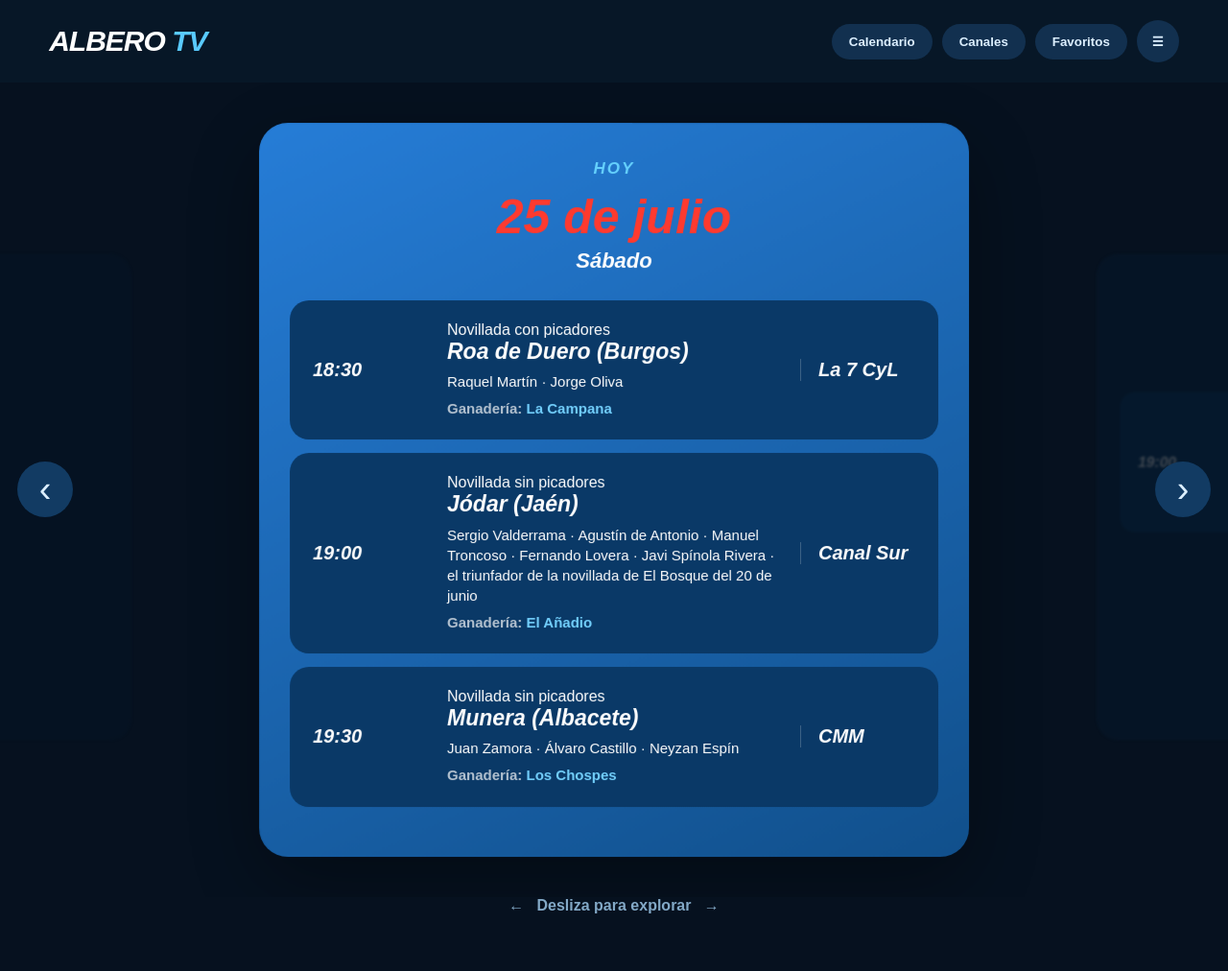
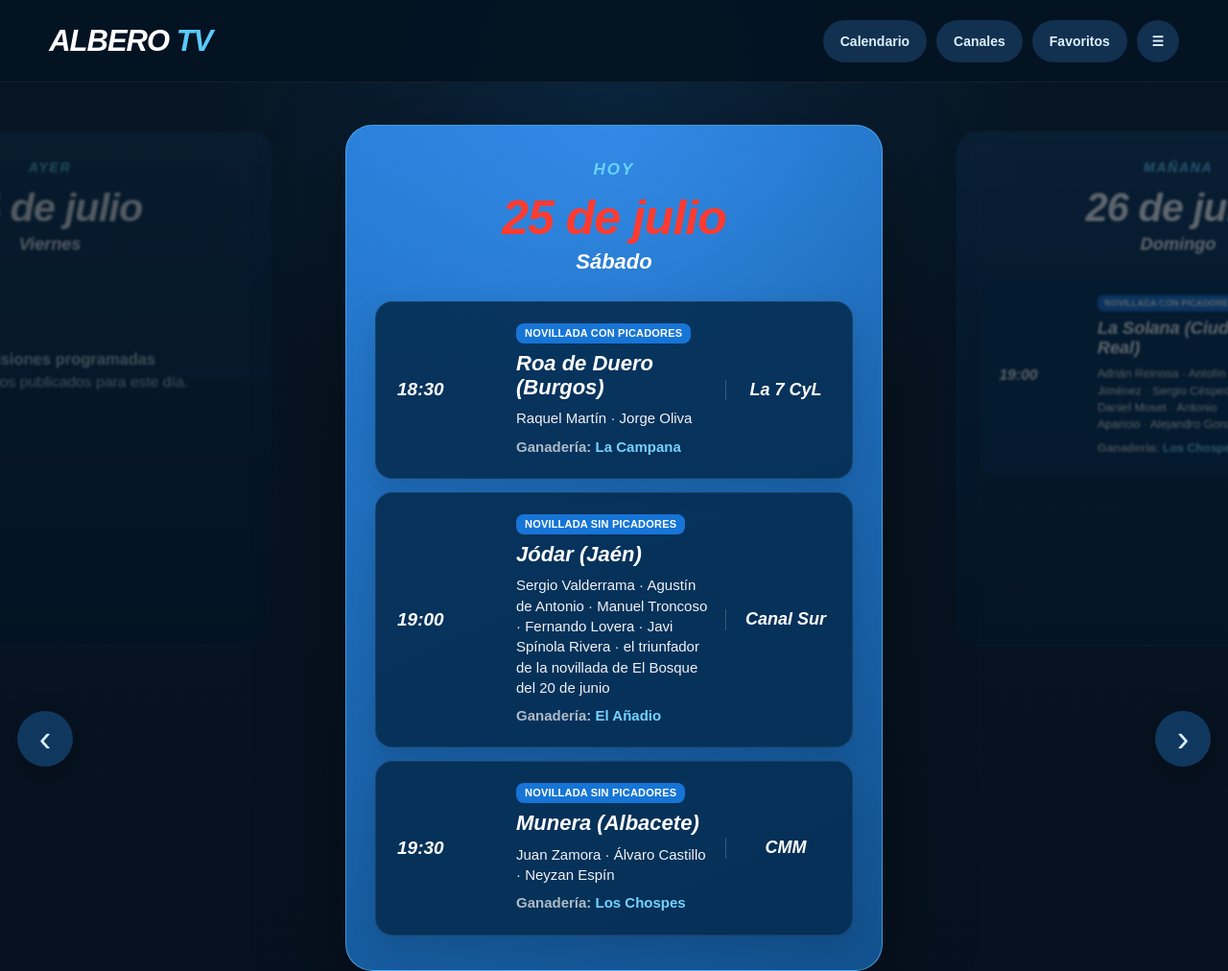
Before and after one commit to MarinusFenby/alberotv, a website: page index.html in a window 1280 px wide. Shown: the top 1012 px of the page at 96% size. Before the commit the page ends 975 px from the top, so only its background shows below. Drawn offline with Linux system fonts and the light colour scheme.

Commit message:
Update styles.css

```diff
--- a/styles.css
+++ b/styles.css
@@ -1,75 +1,155 @@
-/* ================================
+/* ==================================================
    ALBERO TV
-   ================================ */
+   ================================================== */
 
 * {
   box-sizing: border-box;
 }
 
-html,
-body {
-  margin: 0;
-  padding: 0;
+
+html {
   width: 100%;
+
   min-height: 100%;
-}
 
-body {
-  background: #06111f;
-  color: #ffffff;
-  font-family: Arial, Helvetica, sans-serif;
-  overflow-x: hidden;
+  scroll-behavior: smooth;
 }
 
 
-/* ================================
+body {
+  margin: 0;
+
+  width: 100%;
+
+  min-height: 100%;
+
+  background:
+    radial-gradient(
+      circle at 50% 8%,
+      rgba(26, 103, 175, 0.20),
+      transparent 36%
+    ),
+    linear-gradient(
+      180deg,
+      #071522 0%,
+      #06111f 100%
+    );
+
+  color: #ffffff;
+
+  font-family:
+    Arial,
+    Helvetica,
+    sans-serif;
+
+  /*
+    La página puede desplazarse
+    verticalmente con normalidad.
+  */
+
+  overflow-x: hidden;
+  overflow-y: auto;
+}
+
+
+/* ==================================================
    CABECERA
-   ================================ */
+   ================================================== */
 
 .topbar {
-  height: 86px;
-  padding: 0 4vw;
+  position: relative;
+
+  z-index: 30;
+
+  min-height: 86px;
+
+  padding:
+    18px
+    4vw;
 
   display: flex;
+
   align-items: center;
+
   justify-content: space-between;
 
-  background: #071727;
+  gap: 24px;
 
-  position: relative;
-  z-index: 20;
+  background:
+    rgba(
+      5,
+      20,
+      35,
+      0.94
+    );
+
+  border-bottom:
+    1px solid
+    rgba(
+      255,
+      255,
+      255,
+      0.06
+    );
+
+  backdrop-filter:
+    blur(18px);
 }
 
+
 .brand {
-  font-size: 30px;
+  flex-shrink: 0;
+
+  font-size: 31px;
+
+  line-height: 1;
+
   font-weight: 900;
+
   font-style: italic;
+
   letter-spacing: -1px;
 }
+
 
 .brand span {
   color: #59caff;
 }
 
+
 .nav {
   display: flex;
+
   align-items: center;
+
   gap: 10px;
 }
 
+
 button {
   border: 0;
+
+  font: inherit;
+
   cursor: pointer;
-  font-family: inherit;
 }
+
 
 .nav-link,
 .menu-button {
+  min-height: 44px;
+
   border-radius: 999px;
-  padding: 11px 18px;
+
+  padding:
+    11px
+    18px;
 
   background: #12304f;
+
   color: #dcefff;
+
+  font-size: 14px;
 
   font-weight: 700;
 
@@ -78,143 +158,248 @@ button {
     transform 180ms ease;
 }
 
+
 .nav-link:hover,
 .menu-button:hover {
   background: #19436d;
-  transform: translateY(-1px);
+
+  transform:
+    translateY(-1px);
 }
+
 
 .menu-button {
   width: 44px;
-  height: 44px;
+
   padding: 0;
+
+  display: flex;
+
+  align-items: center;
+
+  justify-content: center;
 }
 
 
-/* ================================
-   CONTENEDOR PRINCIPAL
-   ================================ */
+/* ==================================================
+   CONTENIDO PRINCIPAL
+   ================================================== */
 
 main {
   width: 100%;
+
+  min-height:
+    calc(
+      100vh - 86px
+    );
 }
+
 
 .timeline-shell {
   position: relative;
 
   width: 100%;
-  min-height: calc(100vh - 145px);
+
+  /*
+    La altura depende del contenido
+    del día con más eventos.
+  */
+
+  min-height:
+    calc(
+      100vh - 145px
+    );
 
   display: flex;
-  align-items: center;
+
+  align-items: flex-start;
 }
 
 
-/* ================================
-   TIMELINE
-   ================================ */
+/* ==================================================
+   CINTA HORIZONTAL CONTINUA
+   ================================================== */
 
 .timeline {
   width: 100%;
 
   display: flex;
-  align-items: center;
 
-  gap: 4vw;
+  align-items: flex-start;
+
+  gap: 28px;
+
+  /*
+    Solo controlamos horizontalmente
+    el contenido de la cinta.
+
+    La página completa conserva
+    su desplazamiento vertical.
+  */
 
   overflow-x: auto;
   overflow-y: hidden;
 
   padding:
-    42px
-    calc(50vw - 370px);
+    44px
+    calc(
+      50vw - 280px
+    )
+    58px;
 
   scrollbar-width: none;
 
-  /*
-    IMPORTANTE:
-    No usamos scroll-snap.
-    El movimiento queda completamente libre.
-  */
+  scroll-snap-type: none;
 
-  scroll-snap-type: none;
+  scroll-behavior: auto;
 
   overscroll-behavior-x: contain;
 
   -webkit-overflow-scrolling: touch;
+
+  cursor: grab;
+
+  touch-action:
+    pan-x
+    pan-y;
 }
+
+
+.timeline.is-dragging {
+  cursor: grabbing;
+
+  user-select: none;
+}
+
 
 .timeline::-webkit-scrollbar {
   display: none;
 }
 
 
-/* ================================
+/* ==================================================
    TARJETAS DE LOS DÍAS
-   ================================ */
+   ================================================== */
 
 .day {
+  position: relative;
+
   flex:
     0
     0
-    740px;
+    560px;
+
+  /*
+    No usamos una altura fija.
+    La tarjeta crece si contiene
+    varios eventos.
+  */
 
   min-height: 650px;
 
+  height: fit-content;
+
   padding:
-    38px
-    32px;
+    36px
+    30px;
 
-  border-radius: 30px;
+  border:
+    1px solid
+    rgba(
+      88,
+      178,
+      255,
+      0.14
+    );
 
-  background: #0a2949;
+  border-radius: 28px;
 
-  opacity: 0.24;
+  background:
+    linear-gradient(
+      180deg,
+      rgba(
+        17,
+        58,
+        99,
+        0.90
+      ),
+      rgba(
+        6,
+        33,
+        61,
+        0.94
+      )
+    );
 
-  filter: blur(1.5px);
+  transform-origin:
+    top center;
 
-  /*
-    La escala se controla desde JavaScript
-    para que cambie progresivamente según
-    la posición de la tarjeta.
-  */
+  opacity: 0.34;
 
-  transform: scale(0.82);
-
-  transform-origin: center center;
-
-  transition:
-    background 220ms ease,
-    box-shadow 220ms ease;
+  filter:
+    blur(1.3px)
+    brightness(0.70);
 
   will-change:
     transform,
     opacity,
     filter;
+
+  transition:
+    background 220ms ease,
+    border-color 220ms ease,
+    box-shadow 220ms ease;
 }
 
 
-/* ================================
+/* ==================================================
    TARJETA CENTRAL
-   ================================ */
+   ================================================== */
 
 .day.active {
+  z-index: 5;
+
   background:
+    radial-gradient(
+      circle at 50% 0%,
+      rgba(
+        65,
+        156,
+        255,
+        0.48
+      ),
+      transparent 40%
+    ),
     linear-gradient(
       155deg,
       #277ed8,
       #12518d
     );
 
+  border-color:
+    rgba(
+      91,
+      194,
+      255,
+      0.62
+    );
+
   box-shadow:
-    0 25px 80px
-    rgba(0, 0, 0, 0.35);
+    0
+    28px
+    90px
+    rgba(
+      0,
+      0,
+      0,
+      0.36
+    );
 }
 
 
-/* ================================
-   CABECERA DE CADA DÍA
-   ================================ */
+/* ==================================================
+   CABECERA DEL DÍA
+   ================================================== */
 
 .label {
   min-height: 24px;
@@ -224,31 +409,38 @@ main {
   color: #67d3ff;
 
   font-size: 17px;
+
+  line-height: 1.2;
+
   font-weight: 900;
+
   font-style: italic;
 
   letter-spacing: 2px;
 }
 
+
 .date {
-  margin: 10px 0 6px;
+  margin:
+    10px
+    0
+    6px;
 
   text-align: center;
 
+  color: #ffffff;
+
   font-size: 50px;
+
   line-height: 1.05;
 
   font-weight: 900;
+
   font-style: italic;
 
-  transition:
-    color 200ms ease;
+  letter-spacing: -1px;
 }
 
-
-/*
-  FECHA DEL DÍA ACTUAL
-*/
 
 .date.today-date {
   color: #ff3b30;
@@ -261,101 +453,269 @@ main {
   text-align: center;
 
   font-size: 22px;
+
+  line-height: 1.2;
+
   font-weight: 800;
+
   font-style: italic;
 }
 
 
-/* ================================
-   EVENTOS
-   ================================ */
+/* ==================================================
+   LISTA DE EVENTOS
+   ================================================== */
+
+.events {
+  display: flex;
+
+  flex-direction: column;
+
+  gap: 14px;
+}
+
+
+/* ==================================================
+   EVENTO
+   ================================================== */
 
 .event {
   display: grid;
 
   grid-template-columns:
-    120px
+    106px
     minmax(0, 1fr)
-    120px;
+    110px;
 
-  gap: 20px;
+  gap: 18px;
 
   align-items: center;
 
-  margin: 14px 0;
+  padding:
+    22px
+    22px;
 
-  padding: 22px 24px;
+  background:
+    rgba(
+      5,
+      45,
+      82,
+      0.90
+    );
 
-  background: #0b3a68;
+  border:
+    1px solid
+    rgba(
+      255,
+      255,
+      255,
+      0.07
+    );
 
-  border-radius: 20px;
+  border-radius: 18px;
+
+  box-shadow:
+    0
+    10px
+    28px
+    rgba(
+      0,
+      0,
+      0,
+      0.12
+    );
 }
 
-.event h2 {
+
+.event-content {
+  min-width: 0;
+}
+
+
+.event-type {
+  display: inline-flex;
+
+  margin-bottom: 8px;
+
+  padding:
+    5px
+    9px;
+
+  border-radius: 8px;
+
+  background:
+    rgba(
+      24,
+      123,
+      225,
+      0.92
+    );
+
+  color: #ffffff;
+
+  font-size: 11px;
+
+  line-height: 1;
+
+  font-weight: 900;
+
+  text-transform: uppercase;
+
+  letter-spacing: 0.2px;
+}
+
+
+.event-title {
   margin: 0;
 
-  font-size: 23px;
+  color: #ffffff;
+
+  font-size: 22px;
+
   line-height: 1.15;
 
   font-weight: 900;
+
+  font-style: italic;
+
+  overflow-wrap: anywhere;
+}
+
+
+.time {
+  color: #ffffff;
+
+  font-size: 19px;
+
+  line-height: 1.2;
+
+  font-weight: 900;
+
   font-style: italic;
 }
 
-.time {
-  font-size: 20px;
-  line-height: 1.15;
+
+.channel {
+  min-width: 0;
+
+  padding-left: 15px;
+
+  border-left:
+    1px solid
+    rgba(
+      255,
+      255,
+      255,
+      0.20
+    );
+
+  color: #ffffff;
+
+  font-size: 18px;
+
+  line-height: 1.2;
+
+  text-align: center;
 
   font-weight: 900;
+
+  font-style: italic;
+
+  overflow-wrap: anywhere;
+}
+
+
+.people {
+  margin-top: 9px;
+
+  color:
+    rgba(
+      255,
+      255,
+      255,
+      0.94
+    );
+
+  font-size: 15px;
+
+  line-height: 1.42;
+}
+
+
+.people.pending {
+  color:
+    rgba(
+      255,
+      255,
+      255,
+      0.62
+    );
+
   font-style: italic;
 }
 
-.channel {
-  padding-left: 18px;
 
-  border-left:
-    1px solid
-    rgba(255, 255, 255, 0.22);
-
-  font-size: 20px;
-  font-weight: 900;
-  font-style: italic;
-}
-
-.people {
-  margin-top: 8px;
-
-  color: #ffffff;
-
-  font-size: 15px;
-  line-height: 1.4;
-}
-
-
-/* ================================
+/* ==================================================
    GANADERÍA
-   ================================ */
+   ================================================== */
 
 .breeding {
-  margin-top: 8px;
+  margin-top: 9px;
 
   color: #75d2ff;
 
   font-size: 15px;
+
   line-height: 1.35;
 
   font-weight: 800;
 }
 
+
 .breeding::before {
   content: "Ganadería: ";
-  color: rgba(255, 255, 255, 0.7);
+
+  color:
+    rgba(
+      255,
+      255,
+      255,
+      0.67
+    );
+
   font-weight: 600;
 }
 
 
-/* ================================
-   DÍA SIN PROGRAMACIÓN
-   ================================ */
+/* ==================================================
+   ENLACE DEL EVENTO
+   ================================================== */
+
+.event-link {
+  display: inline-block;
+
+  margin-top: 11px;
+
+  color: #78d3ff;
+
+  font-size: 13px;
+
+  line-height: 1.2;
+
+  font-weight: 800;
+
+  text-decoration: none;
+}
+
+
+.event-link:hover {
+  text-decoration: underline;
+}
+
+
+/* ==================================================
+   SIN PROGRAMACIÓN
+   ================================================== */
 
 .empty {
   padding:
@@ -367,106 +727,177 @@ main {
   color: #c8deef;
 
   font-size: 19px;
+
   line-height: 1.45;
 }
+
 
 .empty b {
   font-size: 20px;
 }
 
 
-/* ================================
-   FLECHAS LATERALES
-   ================================ */
+/* ==================================================
+   FLECHAS
+   ================================================== */
 
 .edge-arrow {
-  position: absolute;
+  position: sticky;
 
-  top: 50%;
+  top:
+    calc(
+      50vh - 29px
+    );
 
-  transform:
-    translateY(-50%);
+  z-index: 20;
 
-  z-index: 10;
+  flex:
+    0
+    0
+    58px;
 
   width: 58px;
+
   height: 58px;
+
+  margin-top:
+    calc(
+      50vh - 116px
+    );
 
   padding: 0;
 
   border-radius: 50%;
 
-  background: #123b63;
+  background:
+    rgba(
+      18,
+      59,
+      99,
+      0.94
+    );
+
   color: #dcefff;
 
   font-size: 38px;
+
   line-height: 1;
 
   display: flex;
+
   align-items: center;
+
   justify-content: center;
+
+  box-shadow:
+    0
+    10px
+    30px
+    rgba(
+      0,
+      0,
+      0,
+      0.25
+    );
+
+  backdrop-filter: blur(12px);
 
   transition:
     background 180ms ease,
     transform 180ms ease;
 }
 
+
 .edge-arrow:hover {
   background: #1a527f;
 
-  transform:
-    translateY(-50%)
-    scale(1.06);
+  transform: scale(1.06);
 }
 
+
 .edge-arrow.left {
+  position: absolute;
+
   left: 18px;
 }
 
+
 .edge-arrow.right {
+  position: absolute;
+
   right: 18px;
 }
 
 
-/* ================================
-   TEXTO INFERIOR
-   ================================ */
+/* ==================================================
+   INDICACIÓN INFERIOR
+   ================================================== */
 
 .hint {
   padding:
     0
     0
-    22px;
+    24px;
 
   text-align: center;
 
   color: #83a9c7;
 
   font-size: 16px;
+
   font-weight: 700;
+
+  transition:
+    opacity 220ms ease;
 }
 
 
-/* ================================
-   RESPONSIVE
-   ================================ */
+.hint.hidden {
+  opacity: 0;
+}
+
+
+/* ==================================================
+   TARJETA DE ERROR
+   ================================================== */
+
+.error-card {
+  margin: 40px auto;
+
+  opacity: 1 !important;
+
+  filter: none !important;
+
+  transform: none !important;
+}
+
+
+/* ==================================================
+   TABLET Y MÓVIL
+   ================================================== */
 
 @media (
   max-width: 800px
 ) {
 
   .topbar {
-    height: 74px;
-    padding: 0 20px;
+    min-height: 74px;
+
+    padding:
+      15px
+      20px;
   }
+
 
   .brand {
     font-size: 25px;
   }
 
+
   .nav-link {
     display: none;
   }
+
 
   .timeline-shell {
     min-height:
@@ -475,37 +906,50 @@ main {
       );
   }
 
+
   .timeline {
-    gap: 7vw;
+    gap: 18px;
 
     padding:
       25px
-      8vw;
+      8vw
+      40px;
   }
 
+
   .day {
-    flex-basis: 84vw;
+    flex-basis: 82vw;
 
-    min-height: 620px;
+    min-height: 590px;
 
     padding:
       30px
       22px;
   }
 
+
   .date {
     font-size: 39px;
   }
 
+
   .event {
-    grid-template-columns:
-      1fr;
+    grid-template-columns: 1fr;
 
     gap: 12px;
   }
 
+
+  .time {
+    font-size: 21px;
+  }
+
+
   .channel {
-    padding-left: 0;
+    padding:
+      12px
+      0
+      0;
 
     border-left: 0;
 
@@ -515,11 +959,12 @@ main {
         255,
         255,
         255,
-        0.2
+        0.20
       );
 
-    padding-top: 12px;
+    text-align: left;
   }
+
 
   .edge-arrow {
     display: none;
```
